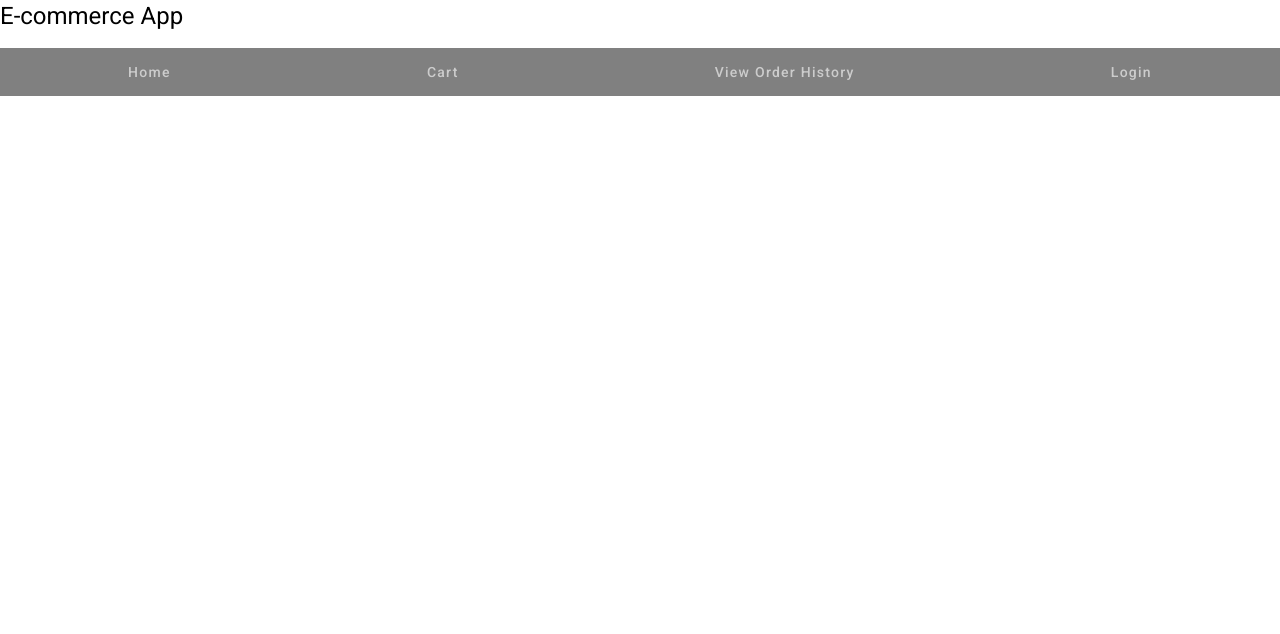
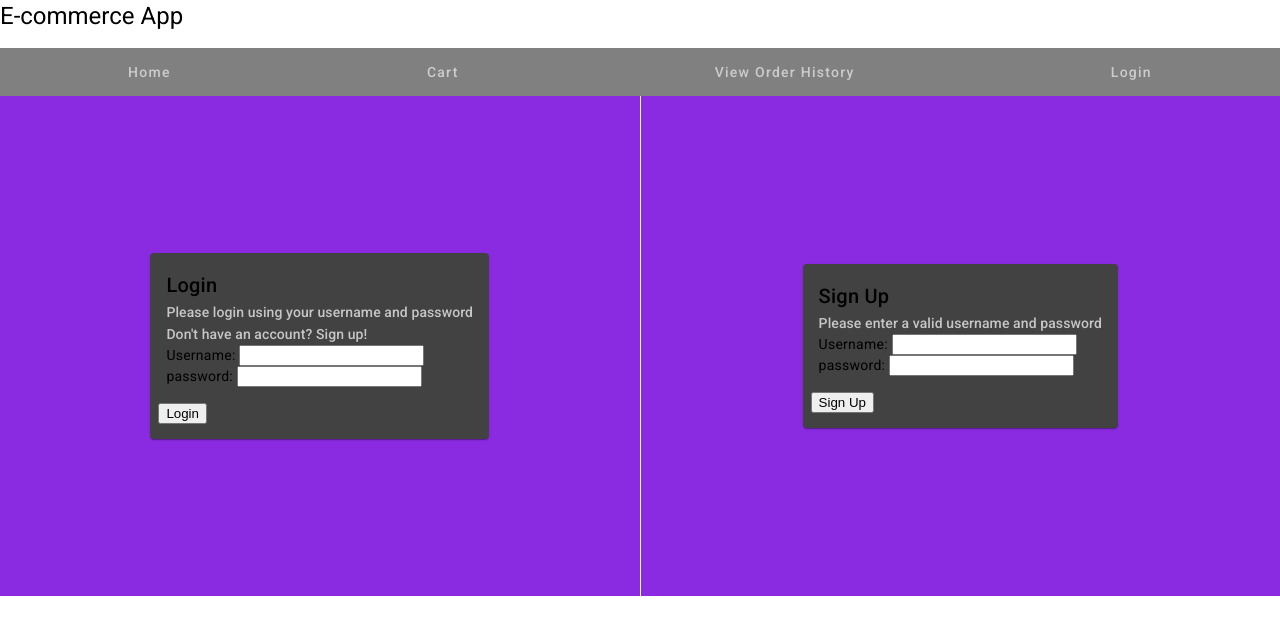
Before and after one commit to FredHigh/CSCI313FinalExam, an Angular app: page /login in a window 1280 px wide. Before the commit this address led to /. Shown: the top 634 px of the page. Built offline with nearby package versions, Linux system fonts and the light colour scheme; no server answers.

Commit message:
Added Login

```diff
--- a/src/app/app.component.html
+++ b/src/app/app.component.html
@@ -3,7 +3,7 @@
     <a mat-tab-link routerLink="/landing">Home</a>
     <a mat-tab-link routerLink="/cart">Cart</a>
     <a mat-tab-link routerLink="">View Order History</a>
-    <a mat-tab-link routerLink="">Login</a>
+    <a mat-tab-link routerLink="/login">Login</a>
 </nav>
 <mat-tab-nav-panel #tabPanel></mat-tab-nav-panel>
 <router-outlet></router-outlet>
--- a/src/app/app.module.ts
+++ b/src/app/app.module.ts
@@ -5,6 +5,7 @@ import { MatCardModule } from '@angular/material/card';
 import { MatTabsModule } from '@angular/material/tabs';
 import { MatGridListModule } from '@angular/material/grid-list';
 import { BrowserAnimationsModule } from '@angular/platform-browser/animations';
+import { FormsModule } from '@angular/forms';
 
 import { AppRoutingModule } from './app-routing.module';
 import { AppComponent } from './app.component';
@@ -25,6 +26,7 @@ import { OrderHistoryComponent } from './order-history/order-history.component';
   imports: [
     BrowserModule,
     BrowserAnimationsModule,
+    FormsModule,
     AppRoutingModule,
     HttpClientModule,
     NoopAnimationsModule,
--- a/src/app/login/login.component.css
+++ b/src/app/login/login.component.css
@@ -0,0 +1,8 @@
+.card {
+    max-width: 450px;
+    margin: 5px;
+}
+
+mat-grid-tile {
+    background: blueviolet;
+}
--- a/src/app/login/login.component.html
+++ b/src/app/login/login.component.html
@@ -1 +1,33 @@
-<p>login works!</p>
+<mat-grid-list cols="2" rowHeight="500px">
+    <mat-grid-tile>
+        <mat-card class="card">
+            <mat-card-header>
+                <mat-card-title>Login</mat-card-title>
+                <mat-card-subtitle>Please login using your username and password</mat-card-subtitle>
+                <mat-card-subtitle>Don't have an account? Sign up!</mat-card-subtitle>
+            </mat-card-header>
+            <mat-card-content>
+                Username: <input [(ngModel)]="newUser.user"/><br>
+                password: <input [(ngModel)]="newUser.password"/>
+            </mat-card-content>
+            <mat-card-actions>
+                <button mat-button (click)="login()">Login</button>
+            </mat-card-actions>
+        </mat-card>
+    </mat-grid-tile>
+    <mat-grid-tile>
+        <mat-card class="card">
+            <mat-card-header>
+                <mat-card-title>Sign Up</mat-card-title>
+                <mat-card-subtitle>Please enter a valid username and password</mat-card-subtitle>
+            </mat-card-header>
+            <mat-card-content>
+                Username: <input [(ngModel)]="newUser.user"/><br>
+                password: <input [(ngModel)]="newUser.password"/>
+            </mat-card-content>
+            <mat-card-actions>
+                <button mat-button (click)="submit()">Sign Up</button>
+            </mat-card-actions>
+        </mat-card>
+    </mat-grid-tile>
+</mat-grid-list>
--- a/src/app/login/login.component.ts
+++ b/src/app/login/login.component.ts
@@ -1,10 +1,39 @@
-import { Component } from '@angular/core';
+import { Component, OnInit } from '@angular/core';
+import { User } from '../user';
+import { UserService } from '../user.service';
 
 @Component({
   selector: 'app-login',
   templateUrl: './login.component.html',
   styleUrls: ['./login.component.css']
 })
-export class LoginComponent {
+export class LoginComponent implements OnInit {
+  userList: User[] = [];
+  currentUser: User = {user_id: -1, user: '', password: ''};
+  newUser: User = {user_id: -1, user: '', password: ''};
 
+  constructor(private userService: UserService) {}
+
+  ngOnInit() {
+    this.fetchData();
+  }
+
+  fetchData() {
+    this.userService.getUsers().subscribe((data) => {
+      this.userList = data;
+      console.log(data);
+      console.log(this.userList[0]);
+    });
+  }
+
+  login() {
+    if(this.userList.find((user) => { return user.user === this.newUser.user && user.password === this.newUser.password})) {
+      this.currentUser = this.newUser;
+    }
+  }
+
+  submit() {
+    this.newUser.user_id = this.userService.getNextId();
+    this.userService.addUser(this.newUser);
+  }
 }
--- a/src/app/order.ts
+++ b/src/app/order.ts
@@ -1,5 +1,6 @@
 export interface Order {
     order_id: number;
+    user_id: number;
     products: string[];
     price: number;
 }
--- a/src/app/product-list/product-list.component.css
+++ b/src/app/product-list/product-list.component.css
@@ -1,8 +1,8 @@
 .card {
     max-width: 250px;
     margin: 5px;
- }
+}
 
- mat-grid-tile {
+mat-grid-tile {
     background: blueviolet;
-  }
+}
--- a/src/app/user.service.ts
+++ b/src/app/user.service.ts
@@ -1,9 +1,33 @@
 import { Injectable } from '@angular/core';
+import { User } from './user';
+import { HttpClient } from '@angular/common/http';
+import { map } from 'rxjs/operators';
 
 @Injectable({
   providedIn: 'root'
 })
 export class UserService {
+  nextId: number = 0;
 
-  constructor() { }
+  constructor(private http: HttpClient) { }
+
+  getNextId() {
+    return this.nextId++;
+  }
+
+  getUsers() {
+    return this.http.get<User[]>('https://shoppinginfo-4c4b6-default-rtdb.firebaseio.com/' + 'user.json')
+    .pipe(map(responseData => {
+      const userArray: User[] = [];
+      for(const key in responseData) {
+        userArray.push(responseData[key]);
+      }
+      return userArray;
+      })
+    );
+  }
+
+  addUser(newUser: User) {
+    return this.http.post('https://shoppinginfo-4c4b6-default-rtdb.firebaseio.com/' + 'user.json', newUser);
+  }
 }
```
Also changed, not shown: src/app/app-routing.module.ts (+6 -1 lines).
